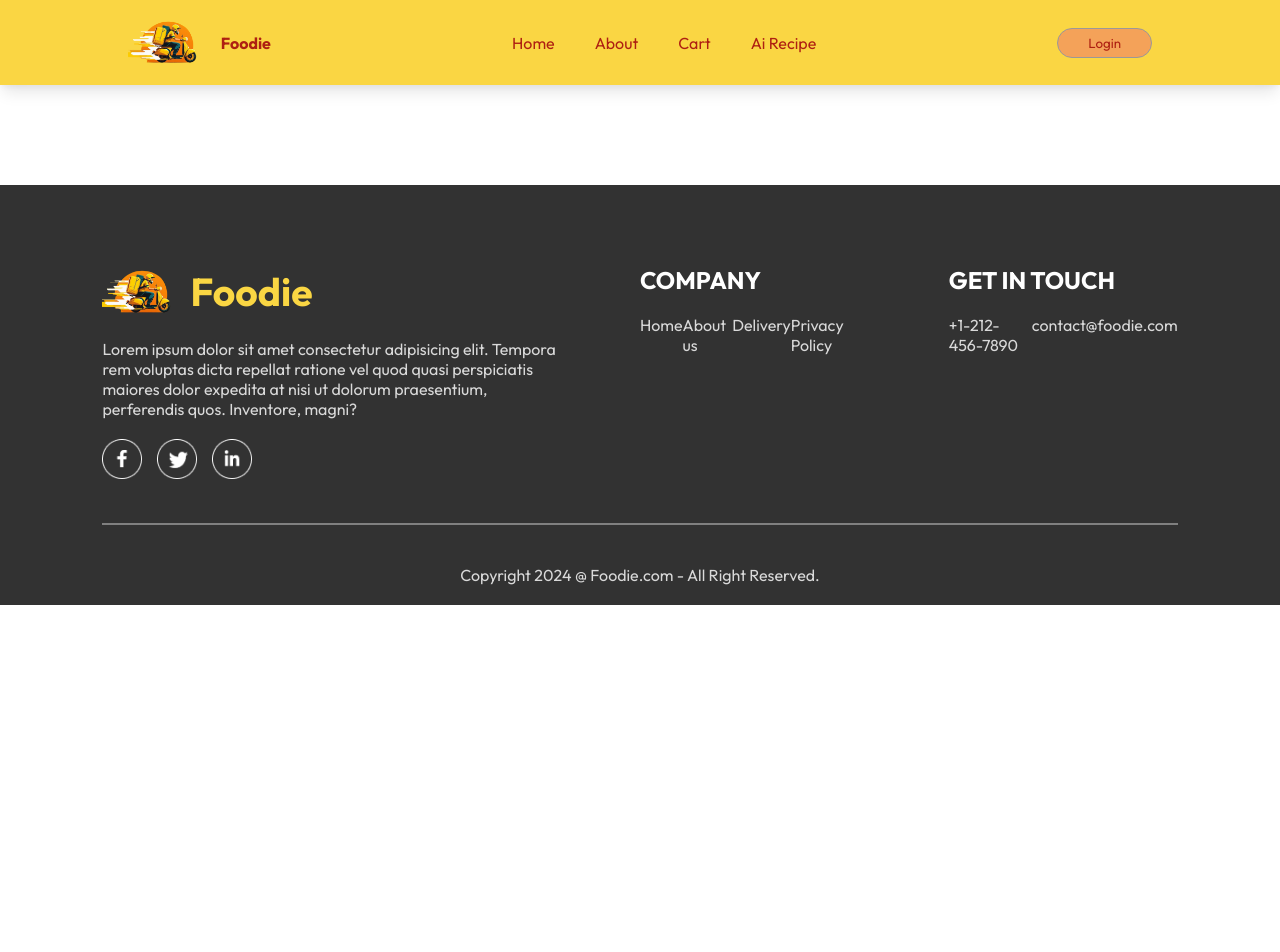
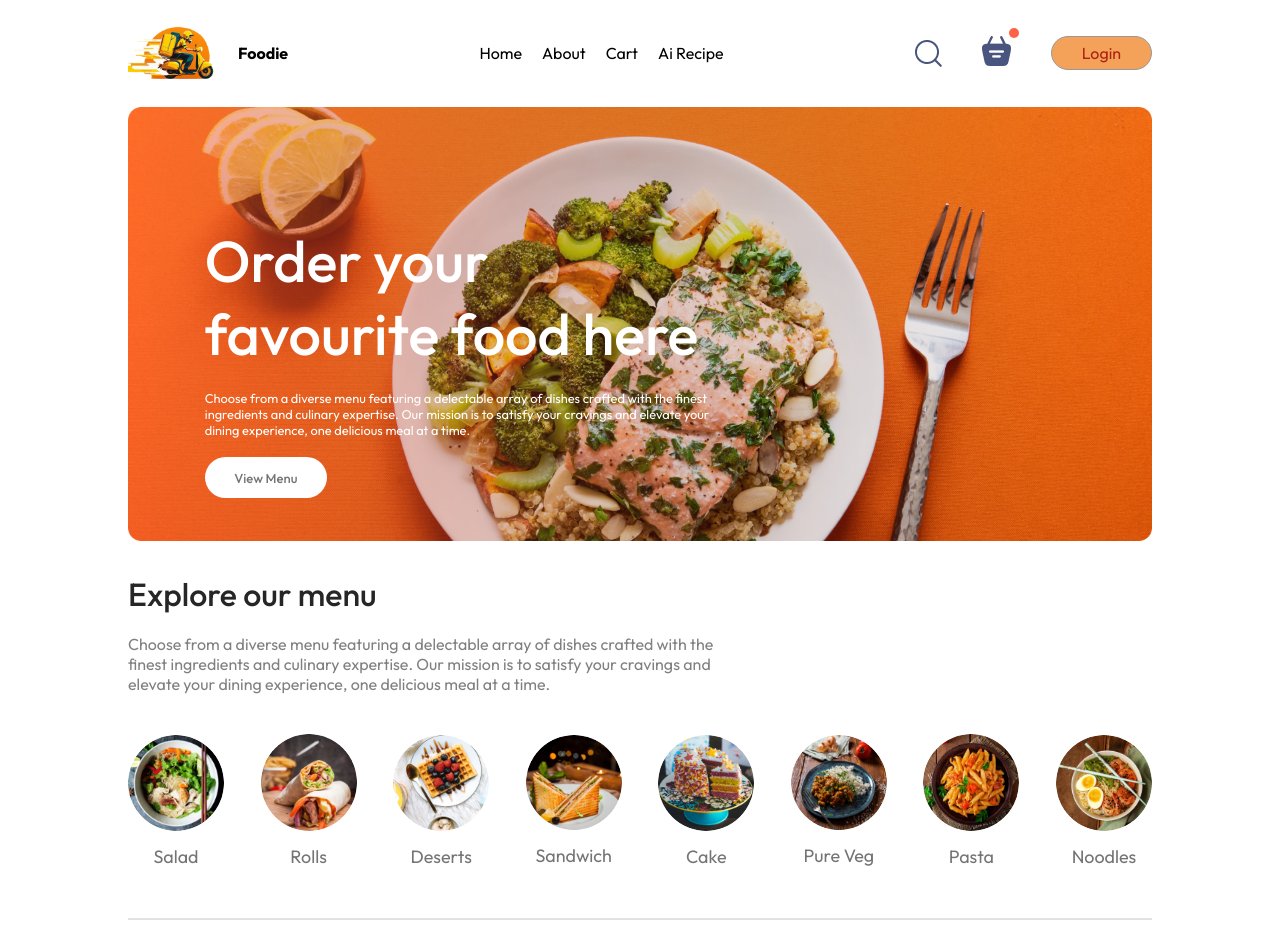
Before and after one commit to Ibrahim1249/React_Food_Delivery, a React (Vite) app: page / in a window 1280 px wide. Shown: the top 952 px of the page. Before the commit the page ends 800 px from the top, so only its background shows below. Built offline with nearby package versions, Linux system fonts and the light colour scheme; no server answers; a web font is replaced by a local one.

Commit message:
added header and menu list

```diff
--- a/src/App.css
+++ b/src/App.css
@@ -9,40 +9,74 @@
     font-family: Outfit  ,sans-serif;
 }
 
-ul{
-    list-style: none;
-    display: flex;
-}
 a{
     text-decoration: none;
     color: black;
 }
 
-nav{
+
+.navbar {
+    padding: 20px 0px;
     display: flex;
-    padding: 1rem 10%;
-    /* background-color: #f4e285; */
-    background-color: #fad643;
     align-items: center;
     justify-content: space-between;
-    box-shadow: rgba(0, 0, 0, 0.1) 0px 10px 15px -3px, rgba(0, 0, 0, 0.05) 0px 4px 6px -2px;
-    color: #ae2012;
-
-}
-nav ul li{
-    padding: 0px 10px;
-    margin: 0px 10px;
-    color: #ae2012;
-}
-nav .logo{
+    width: 80%;
+    margin: auto;
+  }
+  .navbar .logo{
     display: flex;
     align-items: center;
-    gap: 0.8rem;
+    gap: 10px;
+  }
+  .navbar .logo img {
+    width: 100px;
+  }
+  .navbar-menu {
+    display: flex;
+    list-style: none;
+    gap: 20px;
+    color: #49557e;
+    font-style: 18px;
+  }
+  .navbar-right {
+    display: flex;
+    align-items: center;
+    gap: 40px;
+  }
 
-}
-nav .logo img{
-    width: 80px;
-}
+  .navbar button {
+    font-size: 16px;
+    background: transparent;
+    color: #49557e;
+    border: 1px solid tomato;
+    padding: 10px 30px;
+    border-radius: 50px;
+    cursor: pointer;
+    transition: 0.3s;
+  }
+  .navbar button:hover {
+    background-color: #fff4f2;
+  }
+  .active2 {
+    padding-bottom: 2px;
+    border-bottom: 2px solid #49557e;
+  }
+  .navbar li {
+    cursor: pointer;
+  }
+
+  .navbar-search-icon {
+    position: relative;
+  }
+  .navbar-search-icon .dot {
+    position: absolute;
+    min-width: 10px;
+    min-height: 10px;
+    background-color: tomato;
+    border-radius: 5px;
+    top: -8px;
+    right: -8px;
+  }
 
 /* login form css  */
 .login-button button, .logout button{
@@ -145,6 +179,103 @@ nav .logo img{
     color: rgb(21, 21, 187);
 }
 
+/* Header css */
+.header {
+    height: 34vw;
+    margin: 30px auto;
+    background: url("./assets/header_img.png") no-repeat;
+    background-size: contain;
+    position: relative;
+    width: 80%;
+    margin: auto;
+
+  }
+
+  .header-contents {
+    position: absolute;
+    display: flex;
+    flex-direction: column;
+    align-items: start;
+    gap: 1.5vw;
+    max-width: 50%;
+    bottom: 10%;
+    left: 6vw;
+    animation: fadeIn 3s;
+  }
+  .header-contents h2 {
+    font-weight: 500;
+    color: white;
+    font-size: max(4.5vw, 22px);
+  }
+  .header-contents p {
+    color: white;
+    font-size: 1vw;
+  }
+  .header-contents button {
+    border: none;
+    color: #747474;
+    font-weight: 500;
+    padding: 1vw 2.3vw;
+    background-color: white;
+    font-size: max(1vw, 13px);
+    border-radius: 50px;
+    cursor: pointer;
+  }
+
+
+  /* menu css */
+  .explore-menu {
+    display: flex;
+    flex-direction: column;
+    gap: 20px;
+    width: 80%;
+    margin: auto;
+    margin-top: 2rem;
+  }
+  .explore-menu h1 {
+    color: #262626;
+    font-weight: 500;
+  }
+  .explore-menu-text {
+    max-width: 60%;
+    color: #808080;
+  }
+  .explore-menu-list {
+    display: flex;
+    justify-content: space-between;
+    align-items: center;
+    gap: 30px;
+    text-align: center;
+    margin: 20px 0px;
+    overflow-x: scroll;
+  }
+
+  .explore-menu-list::-webkit-scrollbar {
+    display: none;
+  }
+  .explore-menu-list-item img {
+    width: 7.5vw;
+    min-width: 80px;
+    cursor: pointer;
+    border-radius: 50%;
+    transition: 0.2s;
+  }
+  .explore-menu-list-item p {
+    margin-top: 10px;
+    color: #747474;
+    font-size: max(1.4vw, 16px);
+    cursor: pointer;
+  }
+  .explore-menu hr {
+    margin: 10px 0px;
+    height: 2px;
+    background-color: #e2e2e2;
+    border: none;
+  }
+  .explore-menu-list-item .active {
+    border: 4px solid tomato;
+    padding: 2px;
+  }
 
 /* footer css */
 .footer{
@@ -232,6 +363,9 @@ nav .logo img{
     font-size: 15px;
 }
 
+
+/* navbar media query */
+
 /* footer media query */
 
 @media screen and (max-width:750px){
--- a/src/App.jsx
+++ b/src/App.jsx
@@ -1,14 +1,11 @@
 
 
 import "./App.css"
-import { BrowserRouter } from "react-router-dom"
-import Home from "./Pages/Home/Home"
+import Routing from "./Routing/Routing"
 function App() {
   return (
      <>
-          <BrowserRouter>
-            <Home/>
-          </BrowserRouter>
+        <Routing/>
      </>
   )
 }
--- /dev/null
+++ b/src/Components/Header.jsx
@@ -0,0 +1,27 @@
+
+import React from 'react'
+
+
+function Header() {
+
+
+  return (
+    <>
+     <div className="header">
+
+      <div className="header-contents">
+        <h2>Order your favourite food here</h2>
+        <p>
+          Choose from a diverse menu featuring a delectable array of dishes
+          crafted with the finest ingredients and culinary expertise. Our
+          mission is to satisfy your cravings and elevate your dining
+          experience, one delicious meal at a time.
+        </p>
+          <button>View Menu</button>
+      </div>
+    </div>
+    </>
+  )
+}
+
+export default Header
--- /dev/null
+++ b/src/Components/Menu.jsx
@@ -0,0 +1,41 @@
+
+import React from 'react'
+import { menu_list } from '../assets/assets'
+function Menu({category,setCategory}) {
+  return (
+    <>
+         <div className="explore-menu" id="explore-menu">
+      <h1>Explore our menu</h1>
+      <p className="explore-menu-text">
+        Choose from a diverse menu featuring a delectable array of dishes
+        crafted with the finest ingredients and culinary expertise. Our mission
+        is to satisfy your cravings and elevate your dining experience, one
+        delicious meal at a time.
+      </p>
+      <div className="explore-menu-list">
+        {menu_list.map((item, index) => (
+          <div
+            onClick={() =>
+              setCategory((prev) =>
+                prev === item.menu_name ? "All" : item.menu_name
+              )
+            }
+            key={index}
+            className="explore-menu-list-item"
+          >
+            <img
+              className={category === item.menu_name ? "active" : ""}
+              src={item.menu_image}
+              alt=""
+            />
+            <p>{item.menu_name}</p>
+          </div>
+        ))}
+      </div>
+      <hr />
+    </div>
+    </>
+  )
+}
+
+export default Menu
--- a/src/Components/Navbar.jsx
+++ b/src/Components/Navbar.jsx
@@ -6,7 +6,7 @@ import {logoutForm} from "../Slices/auth"
 import {auth} from "../firebase"
 
 import { useNavigate } from "react-router-dom";
-
+import {assets} from "../assets/assets"
 
 
 
@@ -22,7 +22,7 @@ function Navbar({setShowLogin}) {
 
   return (
     <>
-      <nav>
+      {/* <nav>
          <div className="logo">
            <img src={logo} alt="" />
             <h4>Foodie</h4>
@@ -39,10 +39,34 @@ function Navbar({setShowLogin}) {
            <p>{userName || "Welcome Sir"}</p>
            <button onClick={(e)=>{handleClick(e)}}>Logout</button>
           </div>}
-         {/* <div className="login-button">
+
+      </nav> */}
+
+      <div className="navbar">
+         <div className="logo">
+             <img src={assets.logo} alt="" />
+             <h4>Foodie</h4>
+         </div>
+         <ul className="navbar-menu">
+            <Link to="/"><li>Home</li></Link>
+            <Link to="/about"><li>About</li></Link>
+            <Link to="/cart"><li>Cart</li></Link>
+            <Link to="/aiRecipe"><li>Ai Recipe</li></Link>
+         </ul>
+         <div className="navbar-right">
+            <img src={assets.search_icon} alt="" />
+            <div className="navbar-search-icon">
+               <img src={assets.basket_icon} alt="" />
+               <div className="dot"></div>
+            </div>
+            {userName === null ?  <div className="login-button">
             <button onClick={()=>{setShowLogin(true)}}>Login</button>
-         </div> */}
-      </nav>
+         </div>: <div className="logout">
+           <p>{userName || "Welcome Sir"}</p>
+           <button onClick={(e)=>{handleClick(e)}}>Logout</button>
+          </div>}
+         </div>
+      </div>
     </>
   )
 }
--- a/src/Pages/Home/Home.jsx
+++ b/src/Pages/Home/Home.jsx
@@ -1,26 +1,13 @@
-import React, { useState } from 'react'
-import { Route, Routes } from 'react-router-dom'
-import About from '../About/About'
-import Cart from '../Cart/Cart'
-import NavBar from "../../Components/Navbar"
-import Login from '../../Components/Login'
-import Footer from '../../Components/Footer'
-import AiRecipe from '../AI/AiRecipe'
+import { useState } from "react"
+import Header from "../../Components/Header"
+import Menu from "../../Components/Menu"
 
 function Home() {
-  const [showLogin,setShowLogin] = useState(false)
+  const [category , setCategory] = useState("All")
   return (
-
     <>
-     {showLogin ? <Login setShowLogin={setShowLogin} /> : <></>}
-      <NavBar setShowLogin={setShowLogin}/>
-      <Routes >
-
-       <Route path='/about' element={<About/>}></Route>
-       <Route path='/cart' element={<Cart/>}></Route>
-       <Route path='/aiRecipe' element={<AiRecipe/>}></Route>
-      </Routes>
-      <Footer />
+      <Header />
+      <Menu category={category} setCategory={setCategory}/>
     </>
   )
 }
--- /dev/null
+++ b/src/Routing/Routing.jsx
@@ -0,0 +1,31 @@
+import { BrowserRouter, Routes, Route } from "react-router-dom";
+
+import Home from "../Pages/Home/Home";
+import About from "../Pages/About/About";
+import Cart from "../Pages/Cart/Cart";
+import AiRecipe from "../Pages/AI/AiRecipe"
+import NavBar from "../Components/Navbar";
+import Footer from "../Components/Footer"
+import Login from "../Components/Login"
+import { useState } from "react";
+
+function Routing() {
+    const [showLogin,setShowLogin] = useState(false)
+  return (
+    <>
+      <BrowserRouter>
+      {showLogin ? <Login setShowLogin={setShowLogin} /> : <></>}
+        <NavBar setShowLogin={setShowLogin}/>
+        <Routes>
+          <Route path="/" element={<Home />}></Route>
+          <Route path="/about" element={<About />}></Route>
+          <Route path="/cart" element={<Cart />}></Route>
+          <Route path="/aiRecipe" element={<AiRecipe />}></Route>
+        </Routes>
+        <Footer/>
+      </BrowserRouter>
+    </>
+  );
+}
+
+export default Routing;
--- a/src/main.jsx
+++ b/src/main.jsx
@@ -5,6 +5,7 @@ import './index.css'
 import { Provider } from 'react-redux'
 import {store } from "./Store/store.js"
 ReactDOM.createRoot(document.getElementById('root')).render(
+
   <Provider store={store}>
     <App />
   </Provider>
```
Also changed, not shown: src/Context/Context.jsx (added, +10 -0 lines).
